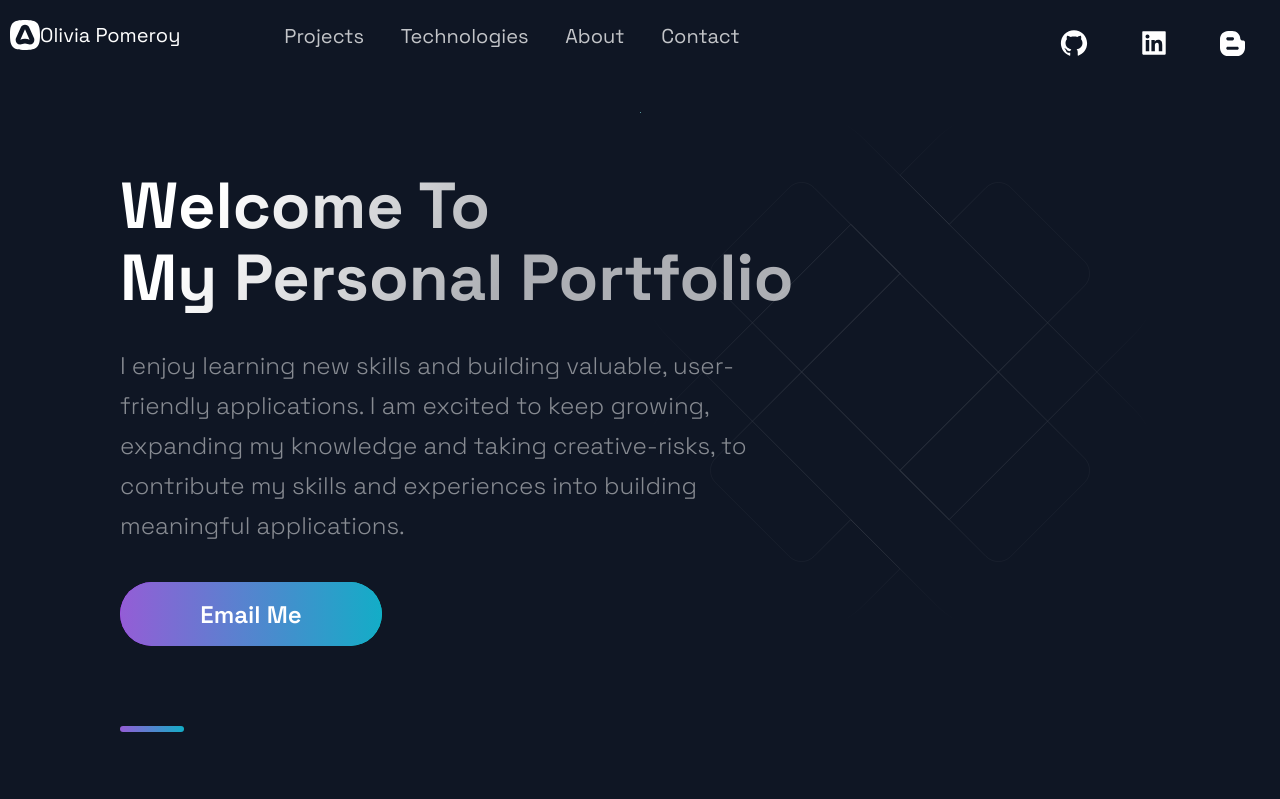
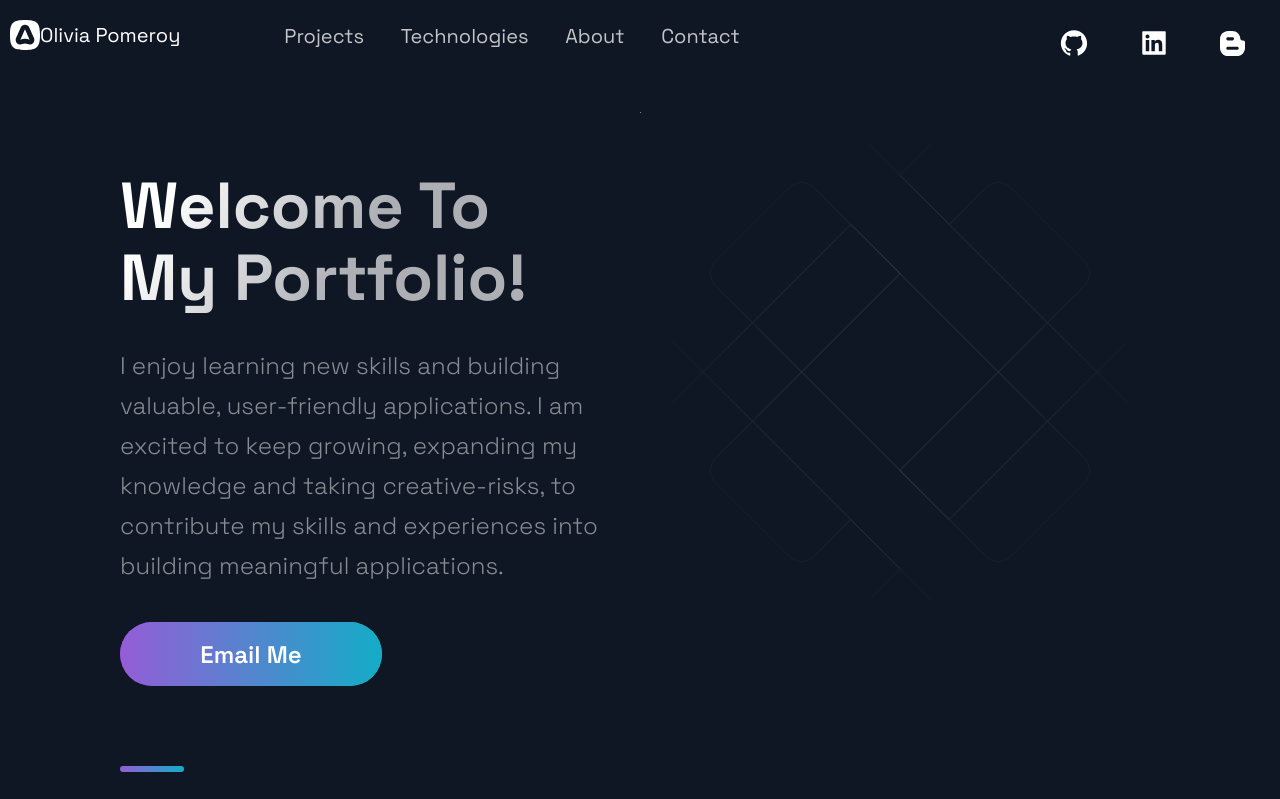
Before and after one commit to opomeroy26/Olivia-Pomeroy, a Next.js app: page / in a window 1280 px wide. Shown: the top 799 px of the page. Built offline with nearby package versions, Linux system fonts and the light colour scheme.

Commit message:
Changed Header

```diff
--- a/src/components/Hero/Hero.js
+++ b/src/components/Hero/Hero.js
@@ -9,7 +9,7 @@ const Hero = (props) => (
     <LeftSection>
       <SectionTitle main center>
         Welcome To <br />
-        My Personal Portfolio
+        My Portfolio!
       </SectionTitle>
       <SectionText>
       I enjoy learning new skills and building valuable, user-friendly applications. I am excited to keep growing, expanding my knowledge and taking creative-risks, to contribute my skills and experiences into building meaningful applications.
```
